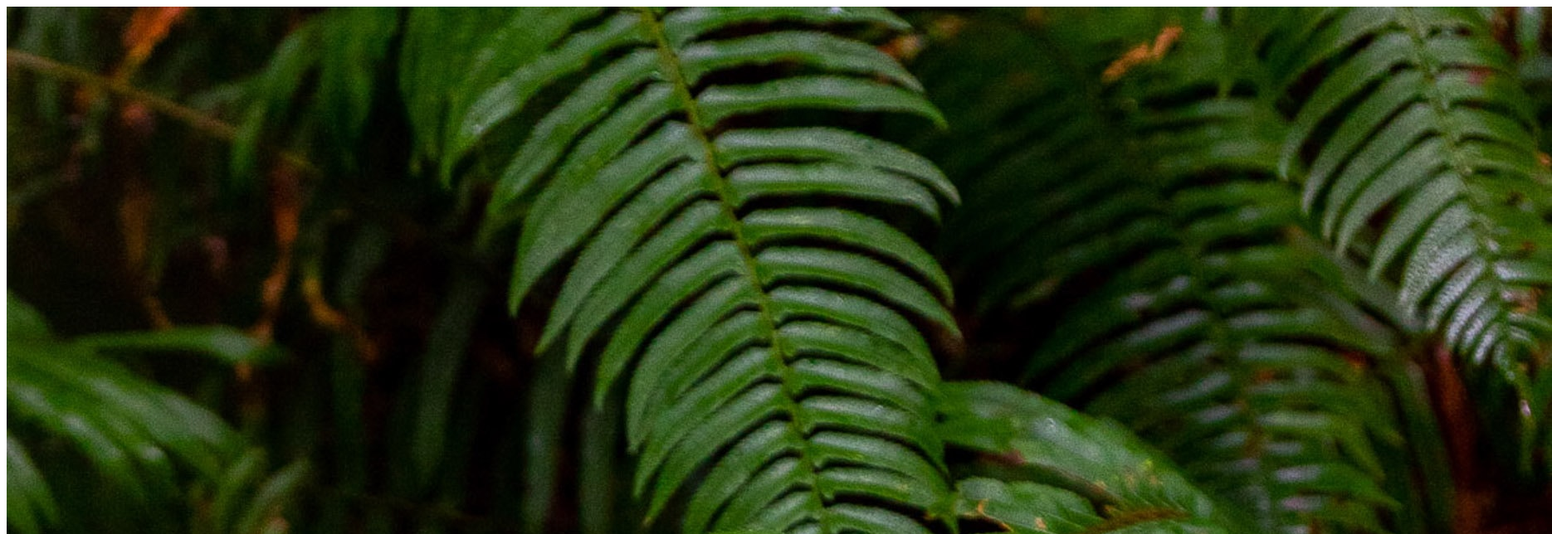
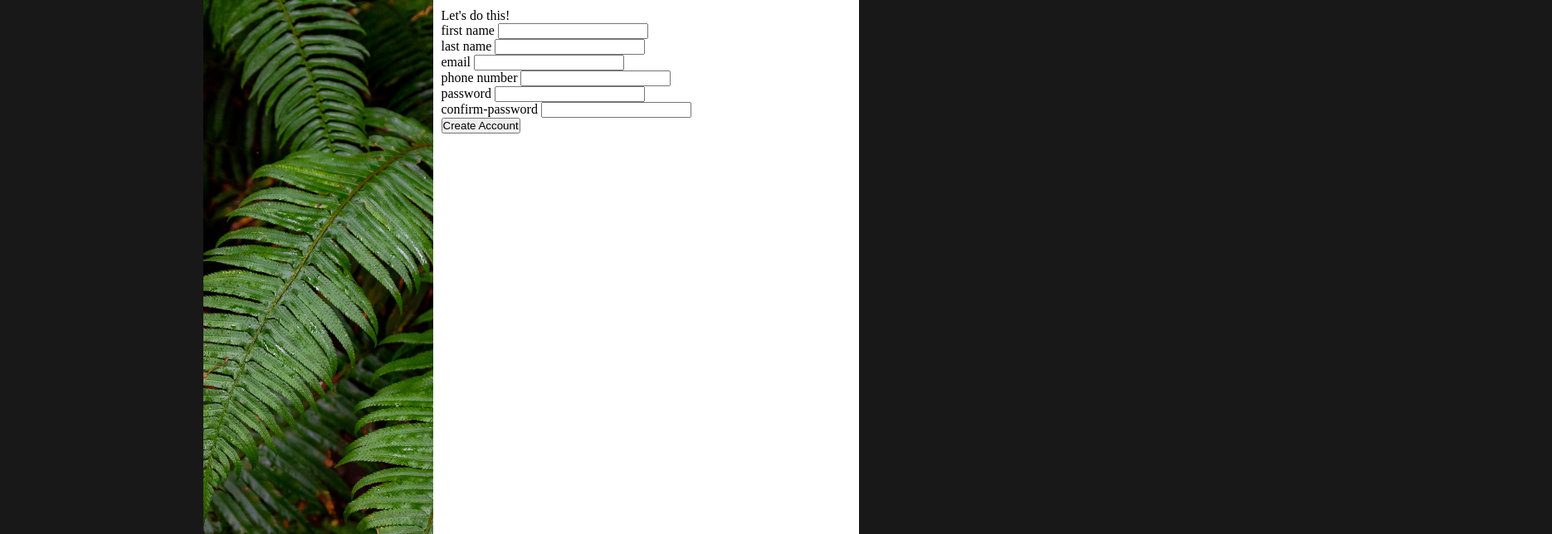
Before and after one commit to Athman-Dodoe/Sign-up-Form, a plain HTML site: page index.html in a window 1280 px wide. Shown: the top 644 px of the page at 83% size, 1870 px wide, since content can reach past the window. Drawn offline with Linux system fonts and the light colour scheme.

Commit message:
styled the image and form container

```diff
--- a/index.html
+++ b/index.html
@@ -11,7 +11,7 @@
 
     <div class="container">
 
-        <div class="sign-up-img">
+        <div class="signup-img">
             <img src="/images/form-image.jpg" alt="">
         </div>
 
--- a/style.css
+++ b/style.css
@@ -0,0 +1,34 @@
+* {
+    margin: 0;
+    padding: 0;
+    box-sizing: border-box;
+}
+
+body {
+    display: flex;
+    background-color: #191818;
+    height: 100vh;
+    justify-content: center;
+}
+
+.container {
+    display: flex;
+    width: 790px;
+}
+
+.container .signup-img {
+   width: 35%;
+   display: flex;
+
+}
+
+.container .signup-img img {
+    width: 100%;
+    object-fit: cover;
+}
+
+.form-container {
+    background-color: #fff;
+    padding: 10px;
+    flex: 3;
+}
```
